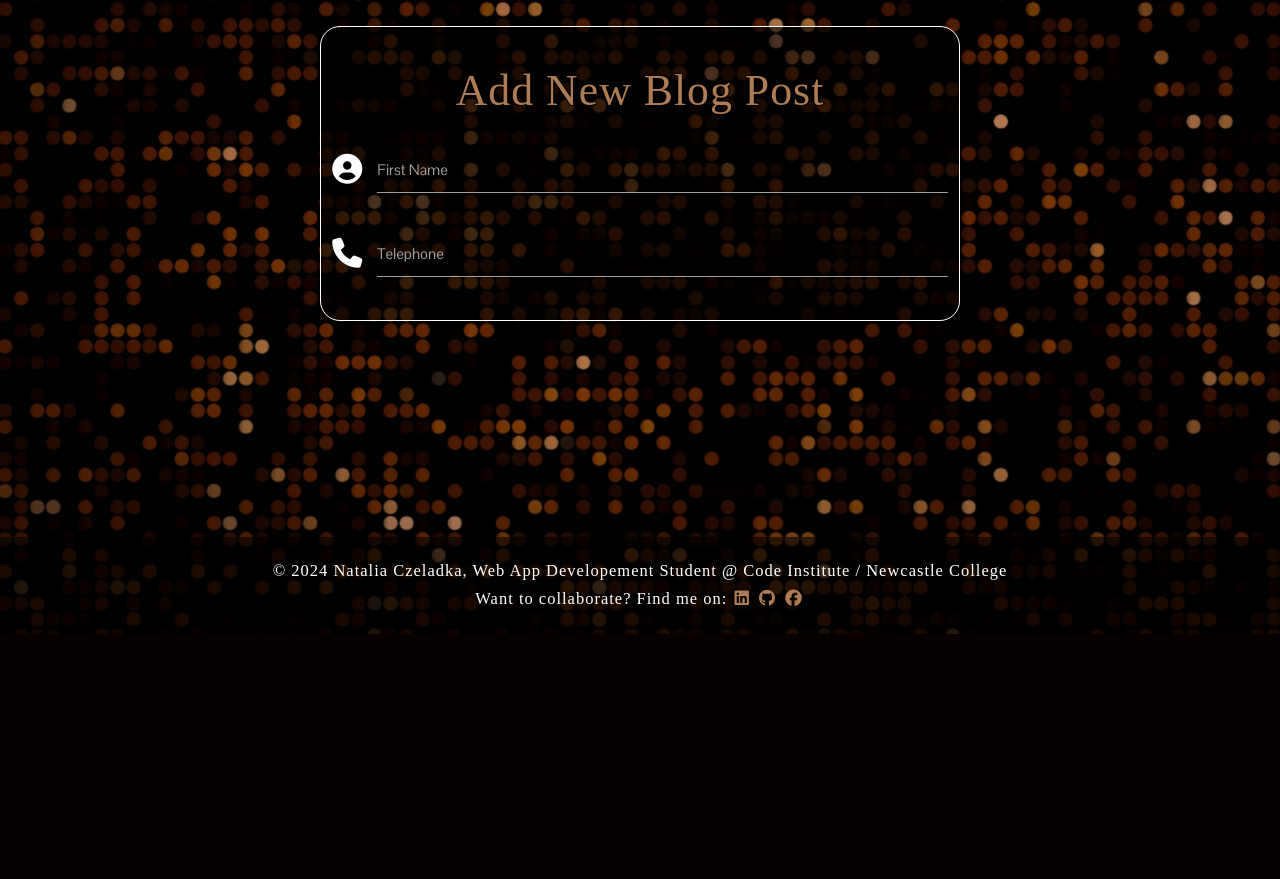
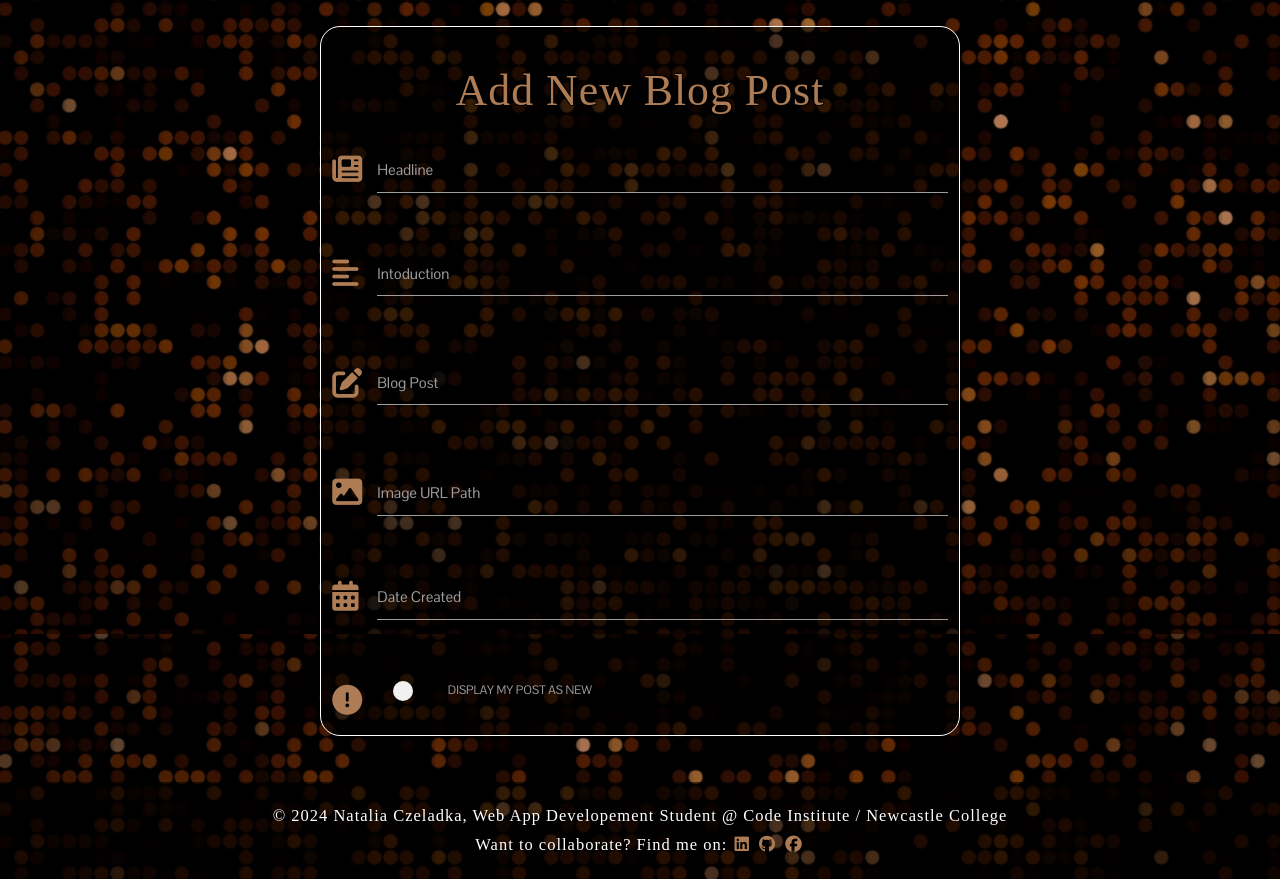
Before and after one commit to NataliaCzeladka/come-code-with-me, a Flask app: page /add_blog_post in a window 1280 px wide. Shown: the part 166-1045 px from the top of the page. Before the commit the page ends 800 px from the top, so only its background shows below. Run offline with Flask 2, Linux system fonts and the light colour scheme; some libraries are stand-ins or nearby versions; some web fonts are replaced.

Commit message:
Add task form input fields

```diff
--- a/static/css/style.css
+++ b/static/css/style.css
@@ -115,6 +115,18 @@ nav {
 
 .btn-mocha:hover {
     background-color: #ad7c54;
+}
+
+input, textarea {
+    color: #fff;
+}
+
+.datepicker-calendar, .select-dropdown {
+    color: #000;
+}
+
+.new-post i {
+    color:#ad7c54;
 }
 
 .flash-msg {
--- a/static/js/script.js
+++ b/static/js/script.js
@@ -1,11 +1,12 @@
 $(document).ready(function () {
-  $(".sidenav").sidenav({edge: "right"});
-
-  $(document).ready(function(){
-    $('.materialboxed').materialbox();
-  });
-
-  $(document).ready(function(){
-    $('.tooltipped').tooltip();
+  $(".sidenav").sidenav({ edge: "right" });
+  $('.materialboxed').materialbox();
+  $('.tooltipped').tooltip();
+  $(".datepicker").datepicker({
+    format: "dd mmmm, yyyy",
+    yearRange: 0,
+    i18n: {
+      done: "Select"
+    }
   });
 });
--- a/templates/add_blog_post.html
+++ b/templates/add_blog_post.html
@@ -1,19 +1,56 @@
 {% extends "base.html" %}
 {% block content %}
 
-    <div class="row">
+<div class="row new-post">
     <form class="col s12 m8 l6 offset-l3 black-transparent form-outer" method="POST" action="">
         <h3 class="center-align form-title">Add New Blog Post</h3>
         <div class="row">
             <div class="input-field col s12">
-                    <i class="fas fa-user-circle prefix"></i>
-                    <input id="icon_prefix" type="text" class="validate">
-                    <label for="icon_prefix">First Name</label>
+                <i class="fa-solid fa-newspaper prefix"></i>
+                <input id="headline" name="headline" type="text" minlength="5" maxlength="80" class="validate" required>
+                <label for="headline">Headline</label>
             </div>
+        </div>
+        <div class="row">
             <div class="input-field col s12">
-                    <i class="fas fa-phone prefix"></i>
-                    <input id="icon_telephone" type="tel" class="validate">
-                    <label for="icon_telephone">Telephone</label>
+                <i class="fa-solid fa-align-left prefix"></i>
+                <textarea id="intro" name="intro" minlength="5" maxlength="350" class="materialize-textarea validate"
+                    required></textarea>
+                <label for="intro">Intoduction</label>
+            </div>
+        </div>
+        <div class="row">
+            <div class="input-field col s12">
+                <i class="fa-solid fa-pen-to-square prefix"></i>
+                <textarea id="post_body" name="post_body" minlength="5" class="materialize-textarea validate"
+                    required></textarea>
+                <label for="post_body">Blog Post</label>
+            </div>
+        </div>
+        <div class="row">
+            <div class="input-field col s12">
+                <i class="fa-solid fa-image prefix"></i>
+                <input id="image_url" name="image_url" type="text" class="validate">
+                <label for="image_url">Image URL Path</label>
+            </div>
+        </div>
+        <div class="row">
+            <div class="input-field col s12">
+                <i class="fa-solid fa-calendar-days prefix"></i>
+                <input id="date_created" name="date-created" type="text" class="datepicker validate" required>
+                <label for="date_created">Date Created</label>
+            </div>
+        </div>
+        <div class="row">
+            <div class="input-field col s12">
+                <div class="switch">
+                    <i class="fas fa-exclamation-circle prefix"></i>
+                    <label for="is_new">
+                        <input type="checkbox" id="is_new" name="is_new">
+                        <span class="lever"></span>
+                        DISPLAY MY POST AS NEW
+                    </label>
+                </div>
             </div>
         </div>
     </form>
```
Also changed, not shown: templates/blog_posts.html (+8 -5 lines). Lines whose indentation alone changed are shown as unchanged.
